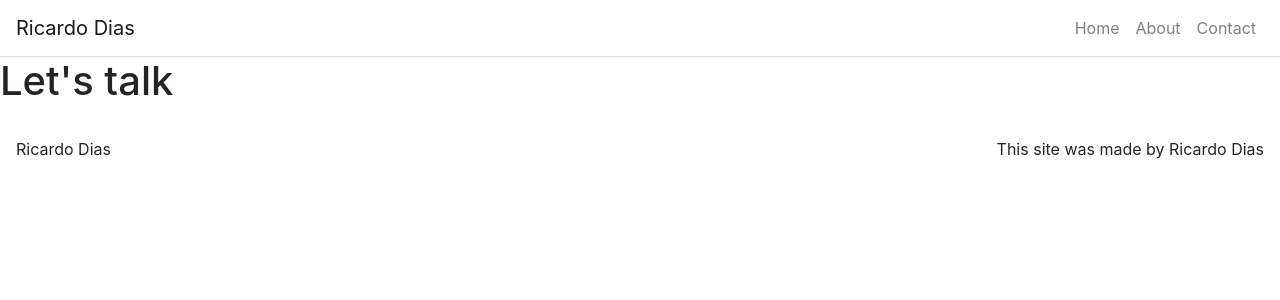
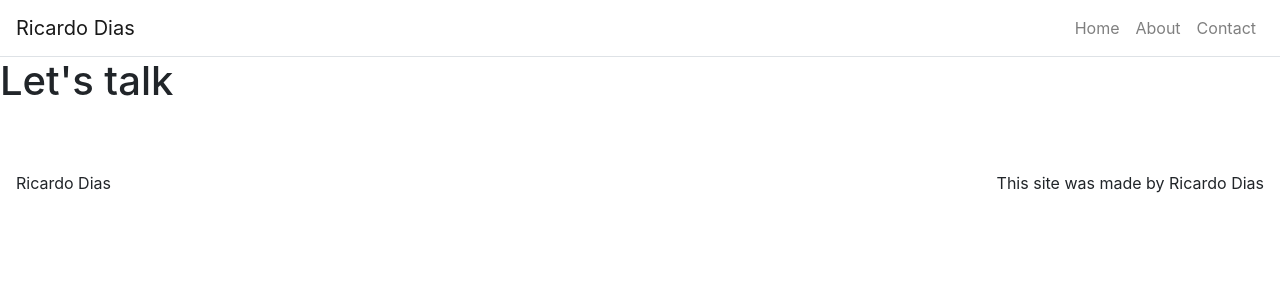
Before and after one commit to slowdata/my-portfolio, a React (Create React App) app: page /contact in a window 1280 px wide. Shown: the top 300 px of the page. Built offline with nearby package versions, Linux system fonts and the light colour scheme.

Commit message:
Small fixes to projects data and footer component

```diff
--- a/src/components/Carousel.js
+++ b/src/components/Carousel.js
@@ -14,15 +14,15 @@ class Carousel extends Component {
     items: [
       {
         id: 0,
-        title: "Soccer Teams",
-        subTitle: "Make Teams for Tiago",
+        title: "Make Teams for Tiago",
+        subTitle: "Simple app to creat soccer teams.",
         imgSrc: soccerteams,
-        link: "https://github.com/slowdata/football-teams",
+        link: "https://maketeamsfortiago.netlify.com",
         selected: false
       },
       {
         id: 1,
-        title: "OCredito",
+        title: "O Credito",
         subTitle: "O Credito Homepage and Blog",
         imgSrc: ocredito,
         link: "https://ocredito.pt",
--- a/src/components/Footer.js
+++ b/src/components/Footer.js
@@ -1,10 +1,10 @@
 import React from "react";
 
 const Footer = () => (
-  <nav className="navbar transparent sticky-bottom ">
+  <footer className="navbar transparent sticky-bottom ">
     <p className="navbar-text">Ricardo Dias</p>
     <p className="navbar-text">This site was made by Ricardo Dias</p>
-  </nav>
+  </footer>
 );
 
 export default Footer;
--- a/src/index.css
+++ b/src/index.css
@@ -37,3 +37,7 @@ code {
   font-size: 16px;
   margin: 0;
 }
+
+footer {
+  margin-top: 50px;
+}
```
